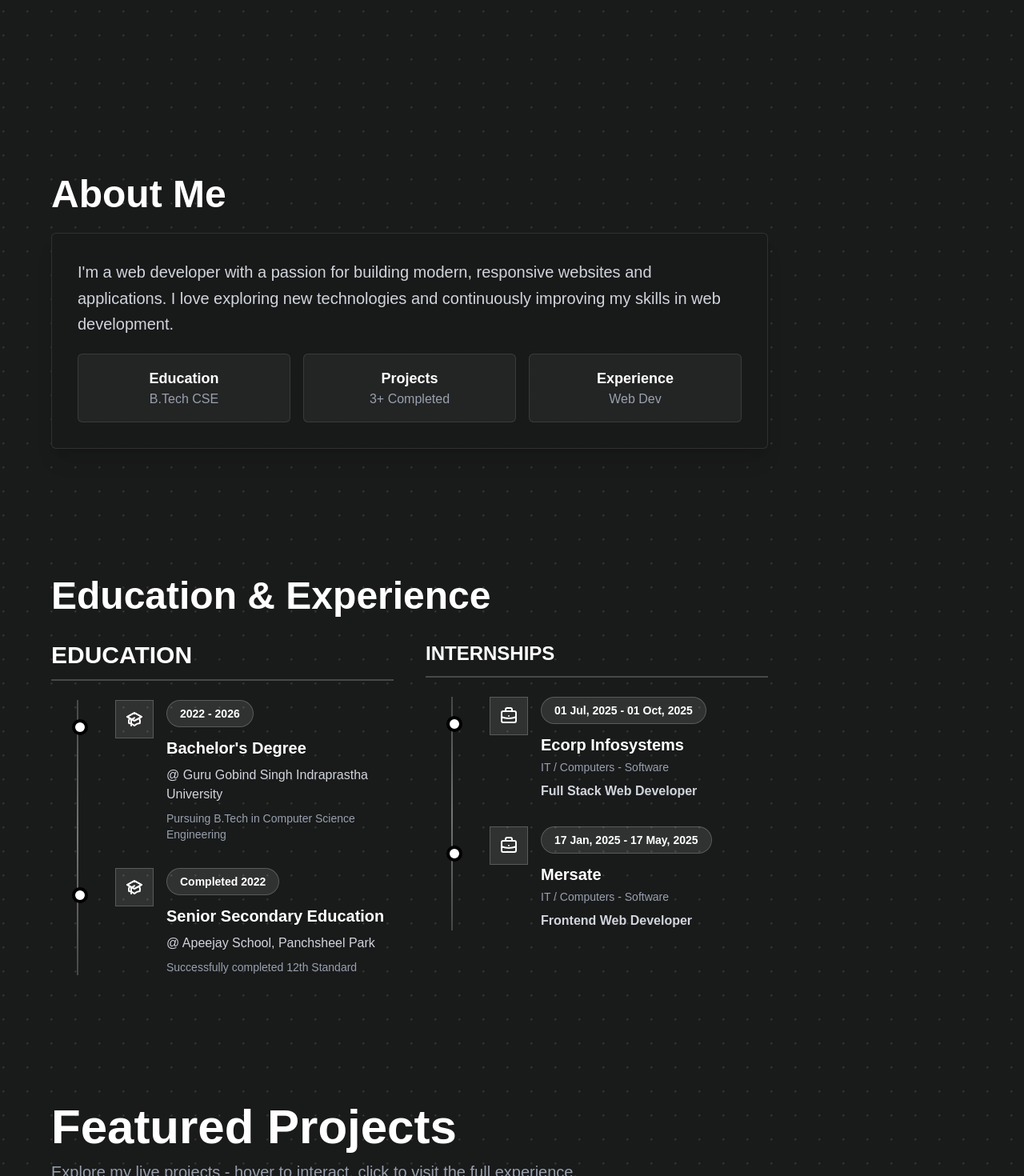
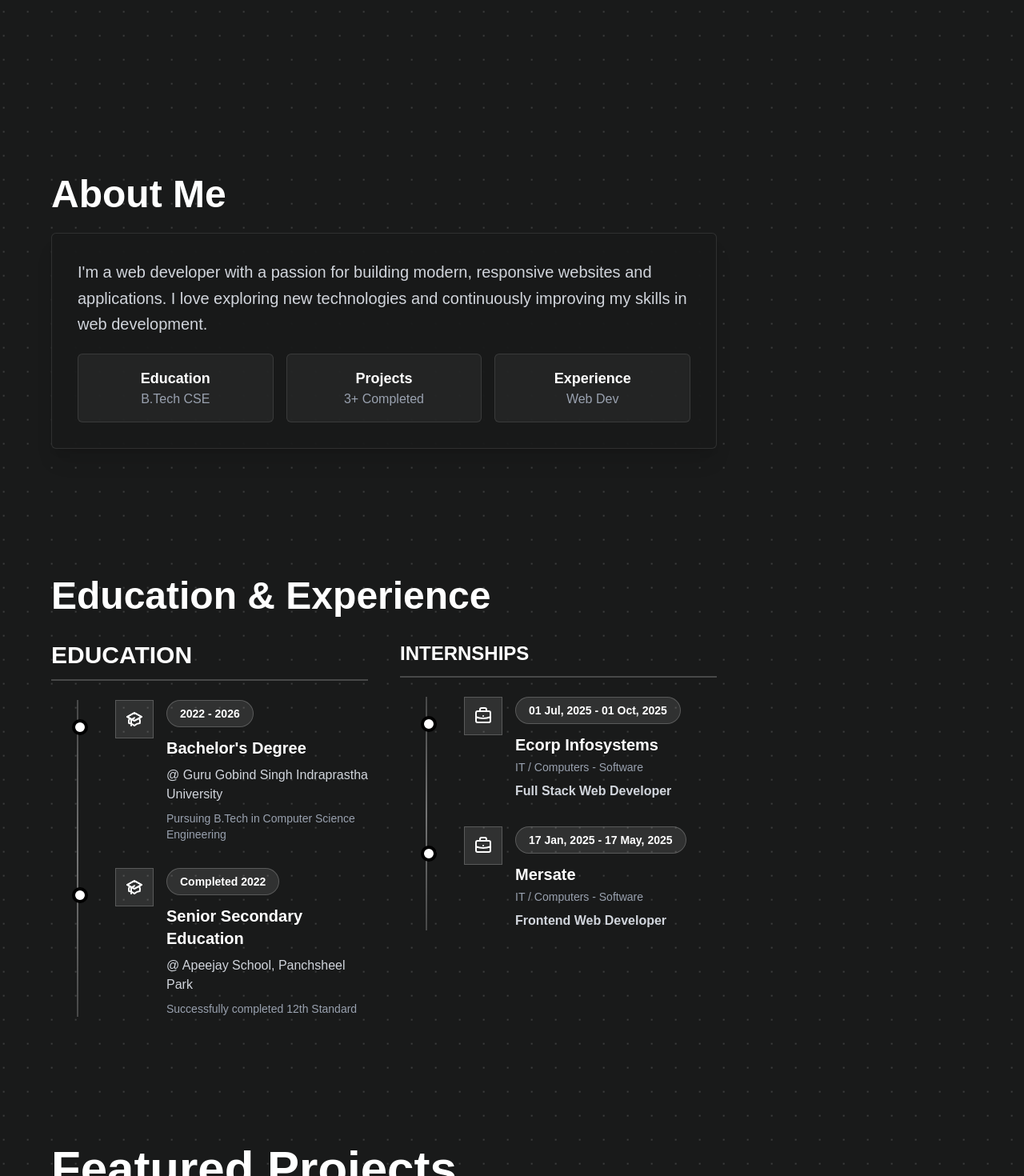
Before and after one commit to vyash0007/Portfolio, a Next.js app: page / in a window 1280 px wide. Shown: the part 740-2210 px from the top of the page at 80% size. Built offline with nearby package versions, Linux system fonts and the light colour scheme.

Commit message:
Portfolio1.0.7

```diff
--- a/src/app/page.tsx
+++ b/src/app/page.tsx
@@ -197,7 +197,7 @@ export default function Home() {
       </nav>
 
       {/* Hero Section */}
-      <section id="hero" data-animate className="container mr-auto pl-6 pr-6 sm:pl-8 sm:pr-8 md:pl-10 md:pr-10 lg:pl-12 lg:pr-80 xl:pl-16 xl:pr-80 2xl:pl-20 2xl:pr-80 pt-16 pb-32 md:pt-20 md:pb-48 lg:pb-64 lg:mt-0 mt-8">
+      <section id="hero" data-animate className="container mr-auto pl-6 pr-6 sm:pl-8 sm:pr-8 md:pl-10 md:pr-10 lg:pl-12 lg:pr-96 xl:pl-16 xl:pr-96 2xl:pl-20 2xl:pr-[28rem] pt-16 pb-32 md:pt-20 md:pb-48 lg:pb-64 lg:mt-0 mt-8">
         <div className={`max-w-4xl xl:max-w-5xl ${getAnimationClass('hero')}`}>
           <div className="space-y-6 animate-fade-in">
             <div>
@@ -279,7 +279,7 @@ export default function Home() {
       </section>
 
       {/* About Section */}
-      <section id="about" data-animate className="container mr-auto pl-6 pr-6 sm:pl-8 sm:pr-8 md:pl-10 md:pr-10 lg:pl-12 lg:pr-80 xl:pl-16 xl:pr-80 2xl:pl-20 2xl:pr-80 py-12 md:py-16 lg:py-20 scroll-mt-16">
+      <section id="about" data-animate className="container mr-auto pl-6 pr-6 sm:pl-8 sm:pr-8 md:pl-10 md:pr-10 lg:pl-12 lg:pr-96 xl:pl-16 xl:pr-96 2xl:pl-20 2xl:pr-[28rem] py-12 md:py-16 lg:py-20 scroll-mt-16">
         <div className={`max-w-7xl xl:max-w-[90rem] ${getAnimationClass('about')}`}>
           <h2 className="text-3xl md:text-4xl lg:text-4xl xl:text-5xl font-bold text-white mb-6">
             About Me
@@ -308,14 +308,14 @@ export default function Home() {
       </section>
 
       {/* Education & Experience Section */}
-      <section id="education" data-animate className="container mr-auto pl-6 pr-6 sm:pl-8 sm:pr-8 md:pl-10 md:pr-10 lg:pl-12 lg:pr-80 xl:pl-16 xl:pr-80 2xl:pl-20 2xl:pr-80 py-12 md:py-16 lg:py-20 scroll-mt-16">
+      <section id="education" data-animate className="container mr-auto pl-6 pr-6 sm:pl-8 sm:pr-8 md:pl-10 md:pr-10 lg:pl-12 lg:pr-96 xl:pl-16 xl:pr-96 2xl:pl-20 2xl:pr-[28rem] py-12 md:py-16 lg:py-20 scroll-mt-16">
         <div className={`max-w-7xl xl:max-w-[90rem] mx-auto ${getAnimationClass('education')}`}>
           <h2 className="text-3xl md:text-4xl lg:text-4xl xl:text-5xl font-bold text-white mb-8">
             Education & Experience
           </h2>
 
           {/* Two Column Layout */}
-          <div className="grid grid-cols-1 lg:grid-cols-2 xl:gap-10 gap-8">
+          <div className="grid grid-cols-1 xl:grid-cols-2 xl:gap-10 gap-8">
             {/* Education Column */}
             <div>
               <h3 className="text-xl md:text-2xl xl:text-3xl font-bold text-white mb-6 pb-3 border-b-2 border-white/20">
@@ -456,7 +456,7 @@ export default function Home() {
       </section>
 
       {/* Projects Section */}
-      <section id="projects" data-animate className="container mr-auto pl-6 pr-6 sm:pl-8 sm:pr-8 md:pl-10 md:pr-10 lg:pl-12 lg:pr-80 xl:pl-16 xl:pr-80 2xl:pl-20 2xl:pr-80 py-12 md:py-16 lg:py-20 scroll-mt-16">
+      <section id="projects" data-animate className="container mr-auto pl-6 pr-6 sm:pl-8 sm:pr-8 md:pl-10 md:pr-10 lg:pl-12 lg:pr-96 xl:pl-16 xl:pr-96 2xl:pl-20 2xl:pr-[28rem] py-12 md:py-16 lg:py-20 scroll-mt-16">
         <div className={`max-w-full ${getAnimationClass('projects')}`}>
           <h2 className="text-3xl md:text-4xl lg:text-5xl xl:text-6xl font-bold text-white mb-3">
             Featured Projects
@@ -468,7 +468,7 @@ export default function Home() {
           <div className="space-y-8">
             {/* Horizon Banking App */}
             <div className="group bg-white/5 shadow-2xl overflow-hidden hover:shadow-3xl transition-all duration-500 border-2 border-white/10 hover:border-white/30 rounded-md" style={{ backgroundColor: 'rgba(25, 26, 26, 0.95)' }}>
-              <div className="grid grid-cols-1 lg:grid-cols-2 gap-6">
+              <div className="grid grid-cols-1 xl:grid-cols-2 gap-6">
                 {/* Left: Live Preview */}
                 <div className="h-64 md:h-80 lg:h-96 bg-gradient-to-br from-gray-800 to-gray-900 relative overflow-hidden cursor-pointer">
                   <iframe
@@ -539,7 +539,7 @@ export default function Home() {
 
             {/* Anonymous Feedback */}
             <div className="group bg-white/5 shadow-2xl overflow-hidden hover:shadow-3xl transition-all duration-500 border-2 border-white/10 hover:border-white/30 rounded-md" style={{ backgroundColor: 'rgba(25, 26, 26, 0.95)' }}>
-              <div className="grid grid-cols-1 lg:grid-cols-2 gap-6">
+              <div className="grid grid-cols-1 xl:grid-cols-2 gap-6">
                 {/* Left: Live Preview */}
                 <div className="h-64 md:h-80 lg:h-96 bg-gradient-to-br from-gray-800 to-gray-900 relative overflow-hidden cursor-pointer">
                   <iframe
@@ -610,7 +610,7 @@ export default function Home() {
 
             {/* Dry Clean Service App */}
             <div className="group bg-white/5 shadow-2xl overflow-hidden hover:shadow-3xl transition-all duration-500 border-2 border-white/10 hover:border-white/30 rounded-md" style={{ backgroundColor: 'rgba(25, 26, 26, 0.95)' }}>
-              <div className="grid grid-cols-1 lg:grid-cols-2 gap-6">
+              <div className="grid grid-cols-1 xl:grid-cols-2 gap-6">
                 {/* Left: Live Preview */}
                 <div className="h-64 md:h-80 lg:h-96 bg-gradient-to-br from-gray-800 to-gray-900 relative overflow-hidden cursor-pointer">
                 <iframe
```
